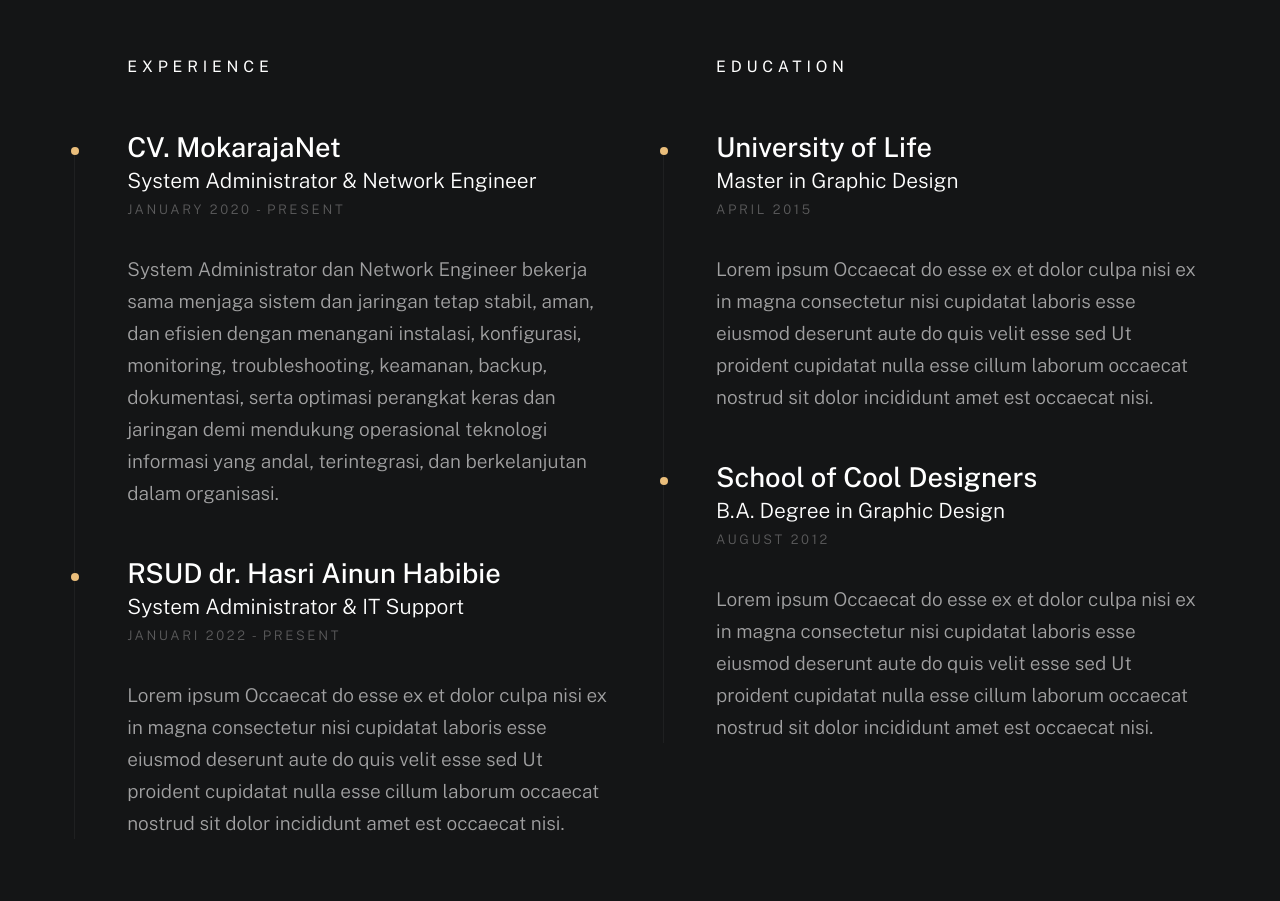
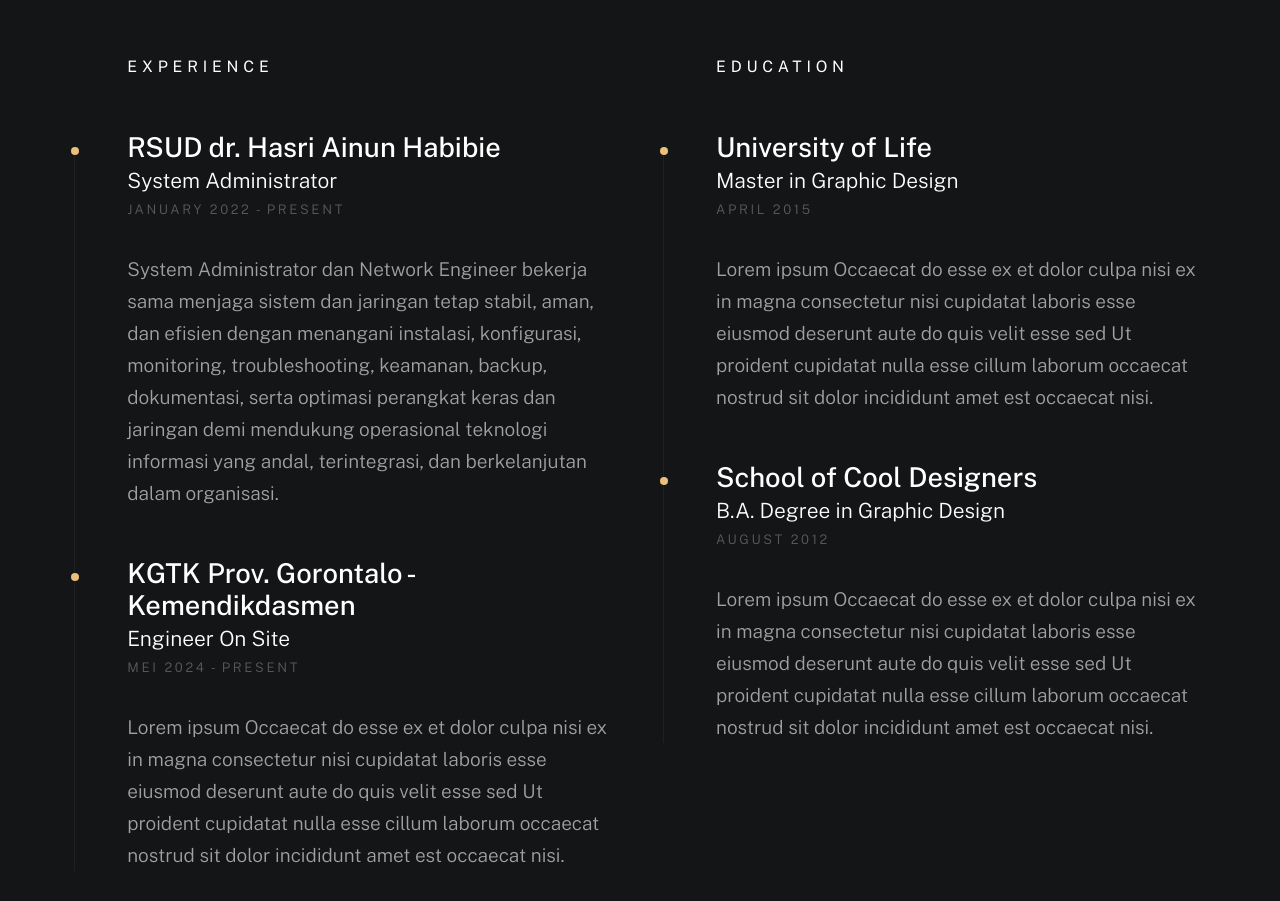
Before and after one commit to ekaalabs/portofolio, a plain HTML site: page index.html in a window 1280 px wide. Shown: the part 2420-3321 px from the top of the page. Drawn offline with nearby package versions, Linux system fonts and the light colour scheme; a web font is replaced by a local one.

Commit message:
change timeline title and timeline timeframe

```diff
--- a/index.html
+++ b/index.html
@@ -173,9 +173,9 @@
                             <div class="timeline__block">
                                 <div class="timeline__bullet"></div>
                                 <div class="timeline__header">
-                                    <h4 class="timeline__title">CV. MokarajaNet</h3>
-                                    <h5 class="timeline__meta">System Administrator & Network Engineer</h5>
-                                    <p class="timeline__timeframe">January 2020 - Present</p>
+                                    <h4 class="timeline__title">RSUD dr. Hasri Ainun Habibie</h3>
+                                    <h5 class="timeline__meta">System Administrator</h5>
+                                    <p class="timeline__timeframe">January 2022 - Present</p>
                                 </div>
                                 <div class="timeline__desc">
                                     <p>System Administrator dan Network Engineer bekerja sama menjaga sistem dan jaringan tetap stabil, aman, dan efisien dengan menangani instalasi, konfigurasi, monitoring, troubleshooting, keamanan, backup, dokumentasi, serta optimasi perangkat keras dan jaringan demi mendukung operasional teknologi informasi yang andal, terintegrasi, dan berkelanjutan dalam organisasi.</p>
@@ -185,9 +185,9 @@
                             <div class="timeline__block">
                                 <div class="timeline__bullet"></div>
                                 <div class="timeline__header">
-                                    <h4 class="timeline__title">RSUD dr. Hasri Ainun Habibie</h4>
-                                    <h5 class="timeline__meta">System Administrator & IT Support</h5>
-                                    <p class="timeline__timeframe">Januari 2022 - Present</p>
+                                    <h4 class="timeline__title">KGTK Prov. Gorontalo - Kemendikdasmen</h4>
+                                    <h5 class="timeline__meta">Engineer On Site</h5>
+                                    <p class="timeline__timeframe">Mei 2024 - Present</p>
                                 </div>
                                 <div class="timeline__desc">
                                     <p>Lorem ipsum Occaecat do esse ex et dolor culpa nisi ex in magna consectetur nisi cupidatat laboris esse eiusmod deserunt aute do quis velit esse sed Ut proident cupidatat nulla esse cillum laborum occaecat nostrud sit dolor incididunt amet est occaecat nisi.</p>
```
